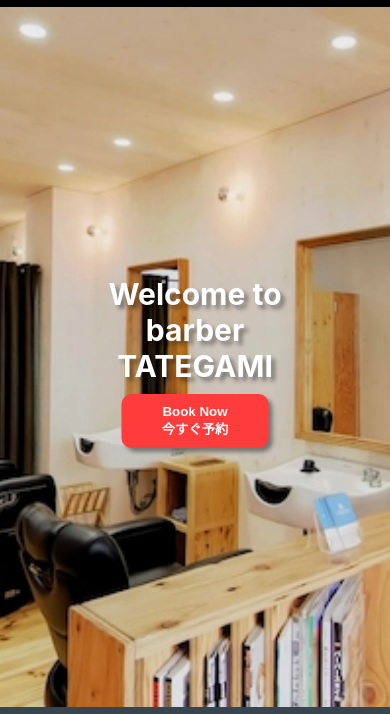
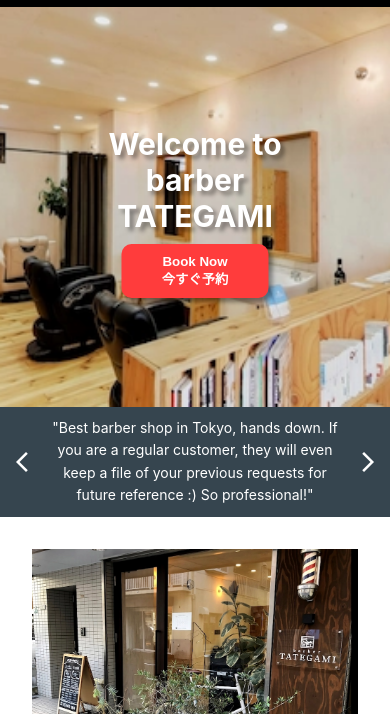
Before and after one commit to CadetheCoder/BarberTategami, a plain HTML site: page index.html in a window 390 px wide. Shown: the part 63-777 px from the top of the page. Drawn offline with nearby package versions, Linux system fonts and the light colour scheme.

Commit message:
Resized Mobile webp

```diff
--- a/index.html
+++ b/index.html
@@ -5,8 +5,8 @@
   <meta name="viewport" content="width=device-width, initial-scale=1.0">
   <link rel="preconnect" href="https://fonts.googleapis.com">
   <link rel="preconnect" href="https://fonts.gstatic.com" crossorigin>
-  <link rel="preload" href="images/IMG_03.webp" as="image">
-  <link rel="preload" href="images/IMG_03_mobile.webp" as="image" media="(max-width: 480px)">
+  <link rel="preload" href="images/IMG_03.webp" as="image" media="(min-width: 481px)">
+  <link rel="preload" href="images/IMG_03-mobile.webp" as="image" media="(max-width: 480px)">
   <link rel="stylesheet" href="styles.css">
   <link href="https://fonts.googleapis.com/css2?family=Material+Symbols+Outlined" rel="stylesheet" media="print" onload="this.media='all'">
   <noscript>
@@ -67,7 +67,7 @@
       <section id="hero">
           <div id="hero-img-container">
             <picture>
-              <source media="(max-width: 480px)" srcset="images/IMG_03_mobile.webp" width="480" height="700">
+              <source media="(max-width: 480px)" srcset="images/IMG_03-mobile.webp" width="480" height="350">
               <img id="hero-img" src="images/IMG_03.webp" alt="Cozy barbershop with wooden floors and barber chairs" loading="eager" width="951" height="700">
             </picture>
             <div id="hero-overlay">
--- a/styles.css
+++ b/styles.css
@@ -886,6 +886,16 @@
     }
 }
 
+@media (max-width: 480px) {
+    #hero-img-container{
+        display: block;
+        width: 100%;
+        position: relative;
+        height: 400px;
+        aspect-ratio: 951 / 700;
+    }
+}
+
 @media (max-width: 475px) {
     .off-screen-menu{
         max-width: 475px;
```
Also changed, not shown: images/IMG_03-mobile.webp (added).
